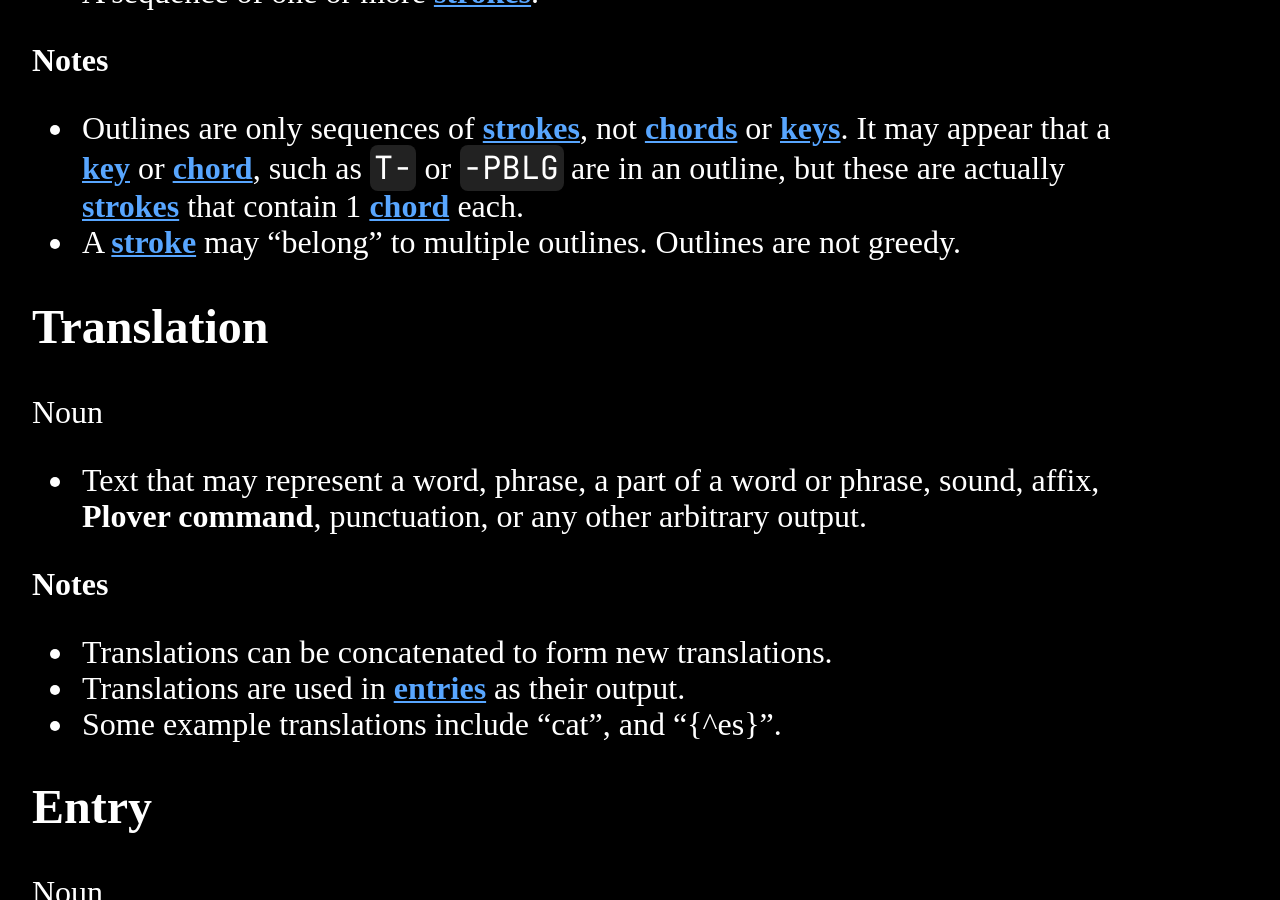
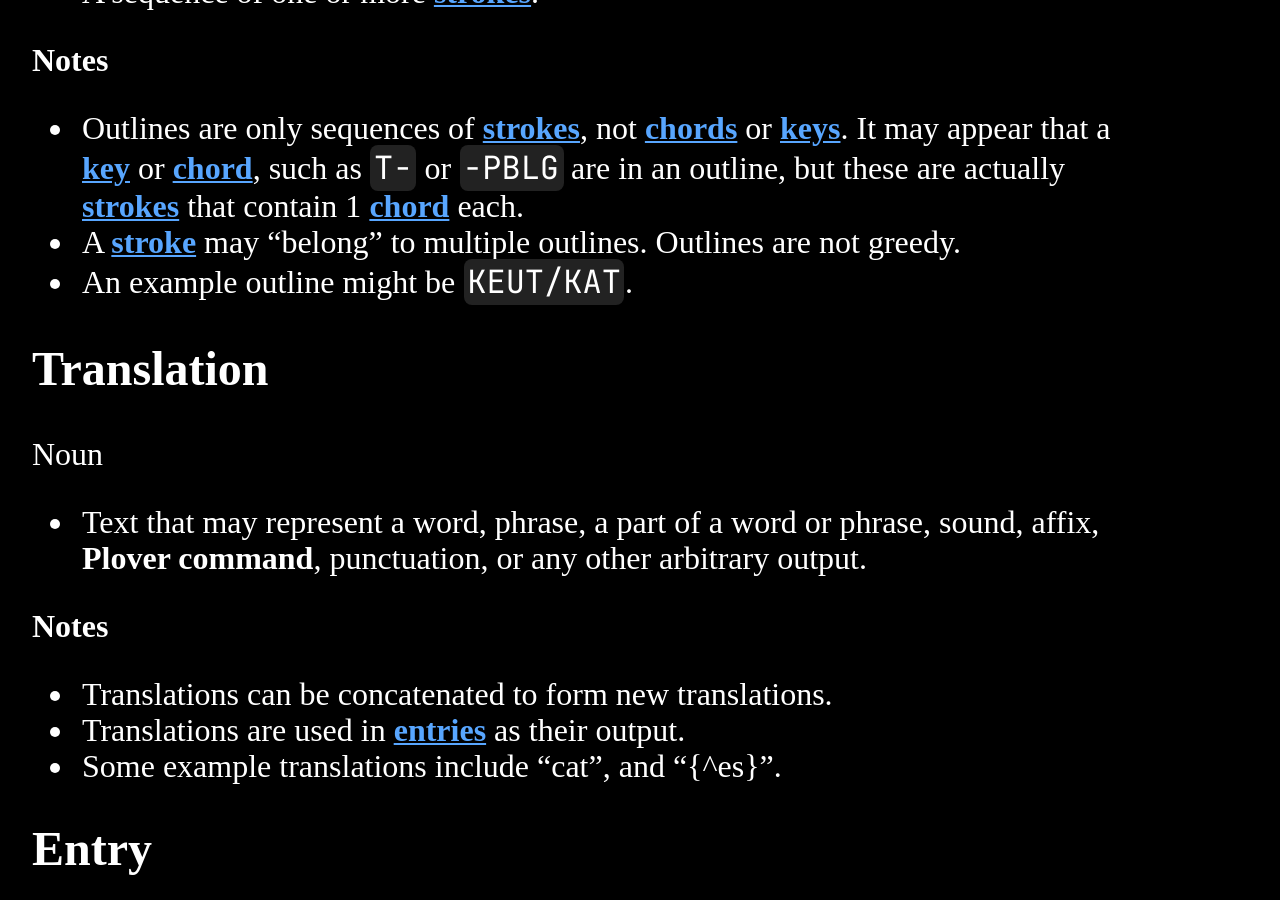
Before and after one commit to Grahp/Website, a Jekyll site: the page built from pages/Steno Glossary.md, in a window 1280 px wide and 900 px high, scrolled down 2715 px. Built offline with Jekyll 4.4.1, drawn with Linux system fonts in a browser that asks for light colours.

Commit message:
Add outline example to steno glossary

```diff
--- a/pages/Steno Glossary.md
+++ b/pages/Steno Glossary.md
@@ -57,6 +57,7 @@ Noun
 **Notes**
 - Outlines are only sequences of [**strokes**](#stroke), not [**chords**](#chord) or [**keys**](#key). It may appear that a [**key**](#key) or [**chord**](#chord), such as `T-` or `-PBLG` are in an outline, but these are actually [**strokes**](#stroke) that contain 1 [**chord**](#chord) each.
 - A [**stroke**](#stroke) may "belong" to multiple outlines. Outlines are not greedy.
+- An example outline might be `KEUT/KAT`.
 
 ## Translation
 Noun
```
